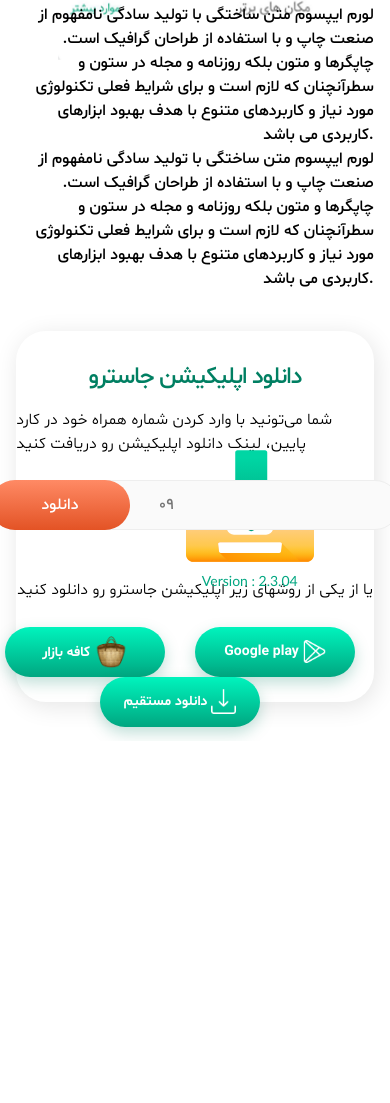
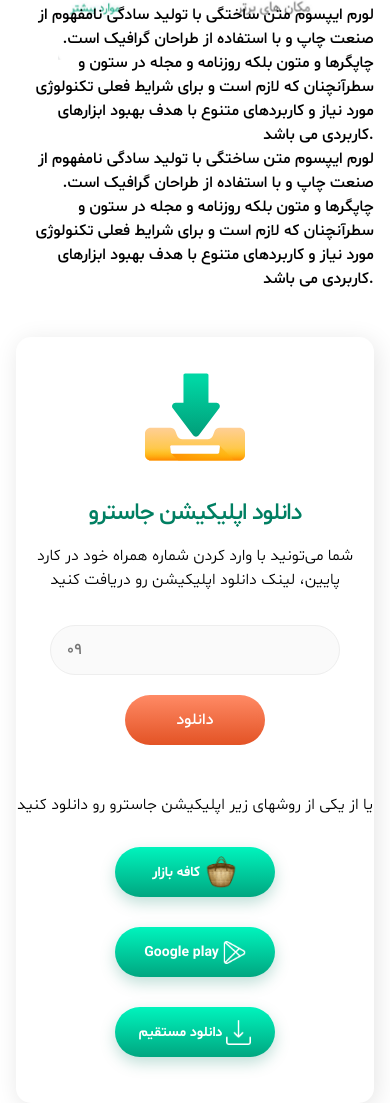
Before and after one commit to mohamadrezaDakhili/JustRo, a plain HTML site: page views/index.html in a window 390 px wide. Shown: the part 1525-2628 px from the top of the page. Before the commit the page ends 2266 px from the top, so only its background shows below. Drawn offline with nearby package versions, Linux system fonts and the light colour scheme.

Commit message:
finish responsive box download

```diff
--- a/sass/components/_buttons.scss
+++ b/sass/components/_buttons.scss
@@ -50,6 +50,4 @@
   font-family: "shabnam-bold";
   font-size: $font-size-text-web;
   border: 0px;
-  margin-right: 30px;
-  transform: translateY(25px);
 }
--- a/sass/layout/_box-download.scss
+++ b/sass/layout/_box-download.scss
@@ -49,6 +49,7 @@
   font-size: $font-size-text-phone;
   font-family: "shabnam-light";
   margin-top: 12px;
+  text-align: center;
 }
 #box-login-phone {
   position: relative;
@@ -87,17 +88,60 @@
   @extend #txt-login-phone;
   margin-top: 48px;
 }
-.btn-download{
+.btn-download {
   @extend .button-basic-download;
+    margin-right: 30px;
+  transform: translateY(25px);
 }
-#box-icon-download{
+#box-icon-download {
   width: 128px;
   position: absolute;
   right: 60px;
 }
-#txt-dl{
-  font-family: 'Gill Sans', 'Gill Sans MT', Calibri, 'Trebuchet MS', sans-serif;
+#txt-dl {
+  font-family: "Gill Sans", "Gill Sans MT", Calibri, "Trebuchet MS", sans-serif;
   font-size: $font-size-text-web;
   color: #00a680;
   margin-top: 0px;
 }
+#box-download-phone {
+  padding: 30px 0 46px;
+  margin-top: 46px;
+  border-radius: 15px;
+  box-shadow: 2.5px 4.3px 25px 0 #e5e5e5;
+  background-color: #ffffff;
+}
+#input-number-phone {
+  width: 290px;
+  height: 50px;
+  border-radius: 25px;
+  border: solid 1px #eeeeee;
+  background-color: #fafafa;
+  margin-top: 33px;
+  font-size: $font-size-text-phone;
+  color: $color-placeHolder-phone;
+  font-family: "shabnam-medium";
+  padding-left: 16px;
+  &:focus {
+    outline: none;
+  }
+  &::-webkit-outer-spin-button,
+  &::-webkit-inner-spin-button {
+    -webkit-appearance: none;
+    margin: 0;
+  }
+}
+#btn-download-phone {
+  width: 140px;
+  height: 50px;
+  @extend .button-basic;
+  margin-top: 20px;
+}
+
+.btn-download-phone{
+ @extend .button-basic-download;
+ margin-top: 30px;
+}
+#layuot-btn-dl-phone{
+  width: 100%;
+}
--- a/views/index.html
+++ b/views/index.html
@@ -244,6 +244,7 @@
                 </div>
 
             </div>
+
             <!-- img phone -->
             <div class="order-1 order-lg-3 col-12 col-lg-5 p-0 m-0 row justify-content-center justify-content-lg-end">
                 <img id="bg-phone" src="../public/images/012_phonemockup.png" alt="bg-phone">
@@ -252,7 +253,7 @@
         </div>
 
         <!-- layout background wave and box download -->
-        <section id="layout-dl-wave" class="d-flex justify-content-center align-items-center">
+        <section id="layout-dl-wave" class="d-none d-lg-flex justify-content-center align-items-center">
             <div class="wave wave1 d-none d-lg-block"></div>
             <!-- box download application -->
             <div id="box-download"
@@ -273,8 +274,6 @@
                     <button id="btn-download">دانلود</button>
                 </div>
                 <span id="txt-download-two">یا از یکی از روشهای زیر اپلیکیشن جاسترو رو دانلود کنید</span>
-
-
                 <!-- layout button download -->
                 <div class="row justify-content-center">
                     <!-- coffe bazaar -->
@@ -301,9 +300,52 @@
                 </div>
             </div>
         </section>
+
+        <!-- layout box download for phone -->
+        <div class="row d-lg-none col-12 p-0 m-0 justify-content-center">
+            <div id="box-download-phone" class="col-11 d-flex flex-column align-items-center">
+                <img src="../public/images/021_dlbox_icon_download.svg" alt="icopn-dl-phone" width="100px">
+                <span id="txt-download-app">دانلود اپلیکیشن جاسترو</span>
+                <span id="txt-login-phone">شما می‌تونید با وارد کردن شماره همراه خود در کارد پایین، لینک دانلود اپلیکیشن
+                    رو دریافت
+                    کنید</span>
+                <input type="number" id="input-number-phone" placeholder="09" pattern="/^-?\d+\.?\d*$/"
+                    onKeyPress="if(this.value.length==11) return false;">
+                <button id="btn-download-phone">دانلود</button>
+                <span id="txt-download-two">یا از یکی از روشهای زیر اپلیکیشن جاسترو رو دانلود کنید</span>
+                <!-- box button -->
+                <div id="layuot-btn-dl-phone"
+                    class="d-flex flex-column flex-sm-row align-items-center justify-content-around justify-content-sm-around">
+                    <!-- coffe bazaar -->
+                    <button class="btn-download-phone">
+                        <div>
+                            کافه بازار
+                            <img src="../public/images/icon-bazar.png" alt="ic-bazar" width="34px">
+                        </div>
+                    </button>
+                    <!-- google play -->
+                    <button class="btn-download-phone">
+                        <div>
+                            Google play
+                            <img src="../public/images/icon-googleplay.png" alt="icon-googleplay" width="23px">
+                        </div>
+                    </button>
+                    <!-- link download -->
+                    <button class="btn-download-phone">
+                        <div>
+                            دانلود مستقیم
+                            <img src="../public/images/icon-download.png" alt="icon-download" width="25px">
+                        </div>
+                    </button>
+                </div>
             </div>
 
+        </div>
+        <!-- Travel readiness -->
+        <div class="ellipse">
 
+        </div>
+    </div>
     <script src="../javascript/index.js"></script>
 
 </body>
```
Also changed, not shown: public/stylesheet/main.css, 1 other file. Lines whose indentation alone changed are shown as unchanged.
